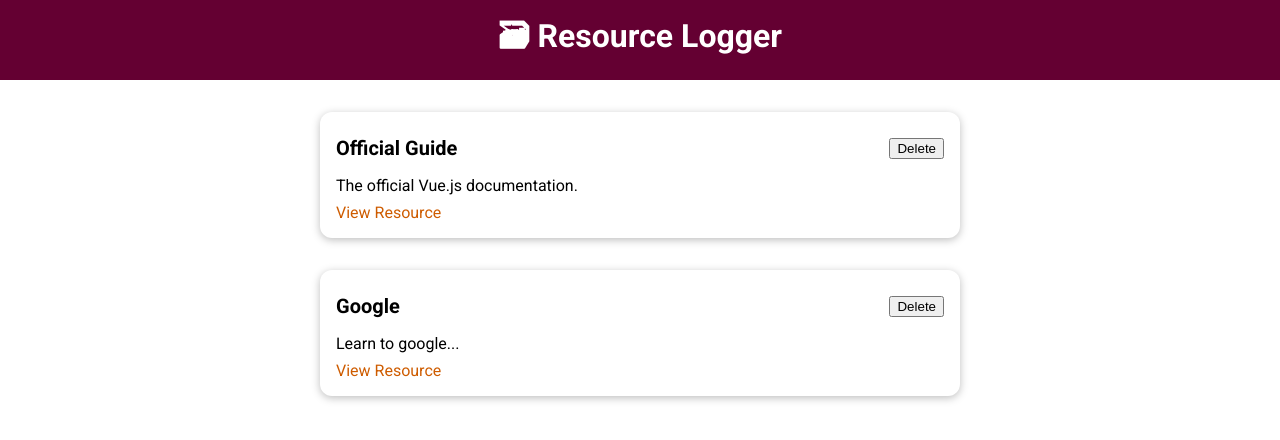
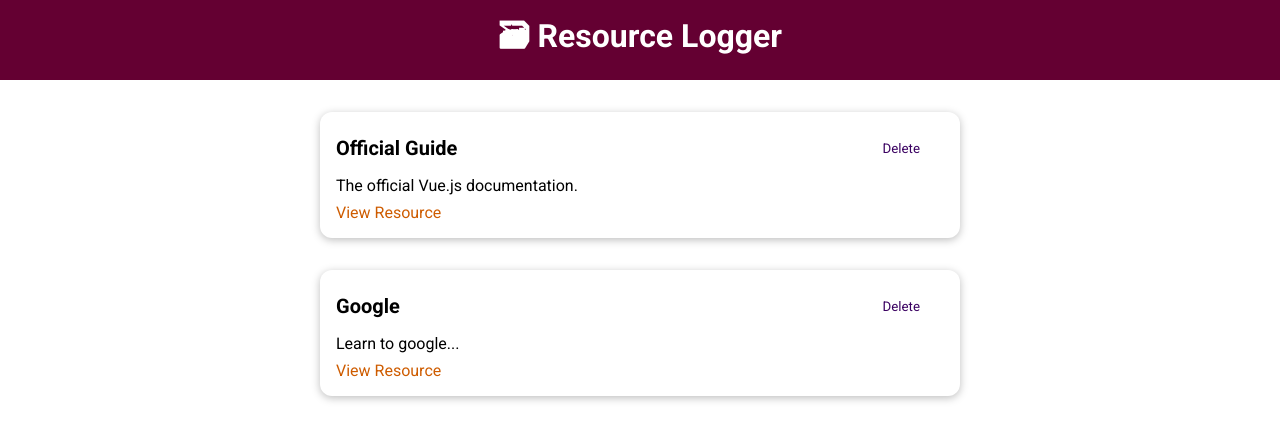
Before and after one commit to webalation/resource-logger, a Vue app: page / in a window 1280 px wide. Shown: the top 440 px of the page. Built offline with nearby package versions, Linux system fonts and the light colour scheme.

Commit message:
Added Base Button component

```diff
--- /dev/null
+++ b/src/components/UI/BaseButton.vue
@@ -0,0 +1,39 @@
+<template>
+  <button :type="type" :class="mode">
+    <slot></slot>
+  </button>
+</template>
+
+<script>
+export default {
+  props: ['type', 'mode']
+};
+</script>
+
+<style scoped>
+button {
+  padding: 0.75rem 1.5rem;
+  font-family: inherit;
+  background-color: #3a0061;
+  border: 1px solid #3a0061;
+  color: white;
+  cursor: pointer;
+}
+
+button:hover,
+button:active {
+  background-color: #270041;
+  border-color: #270041;
+}
+
+.flat {
+  background-color: transparent;
+  color: #3a0061;
+  border: none;
+}
+
+.flat:hover,
+.flat:active {
+  background-color: #edd2ff;
+}
+</style>
--- a/src/components/learning-resources/LearningResource.vue
+++ b/src/components/learning-resources/LearningResource.vue
@@ -3,7 +3,7 @@
     <base-card>
       <header>
         <h3>{{ title }}</h3>
-        <button>Delete</button>
+        <base-button mode="flat">Delete</base-button>
       </header>
       <p>{{ description }}</p>
       <nav>
--- a/src/main.js
+++ b/src/main.js
@@ -2,9 +2,11 @@
 
 import App from './App.vue';
 import BaseCard from './components/UI/BaseCard.vue';
+import BaseButton from './components/UI/BaseButton.vue';
 
 const app = createApp(App);
 
 app.component('base-card', BaseCard);
+app.component('base-button', BaseButton);
 
 app.mount('#app');
```
